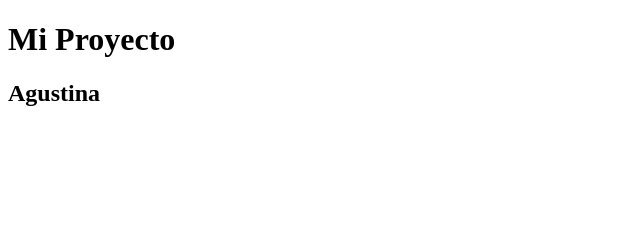
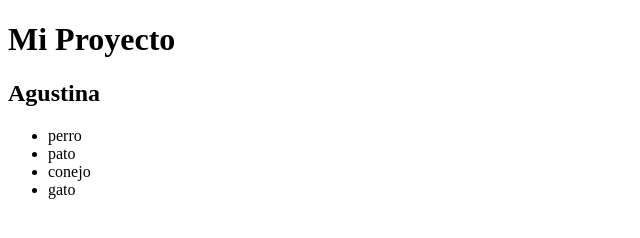
Before and after one commit to perole24/proyecto-web, a plain HTML site: page index.html in a window 1280 px wide. Shown: the whole page, without its empty margins (0-640 px from the left). Drawn offline with Linux system fonts and the light colour scheme.

Commit message:
hoja de estilo agregada

```diff
--- a/index.html
+++ b/index.html
@@ -9,5 +9,11 @@
 <body>
     <h1>Mi Proyecto</h1>
     <h2>Agustina</h2>
+    <ul>
+        <li>perro</li>
+        <li>pato</li>
+        <li>conejo</li>
+        <li>gato</li>
+    </ul>
 </body>
 </html>
--- /dev/null
+++ b/style.css
@@ -0,0 +1,4 @@
+*{
+    margin: 0;
+    padding: 0;
+}
```
